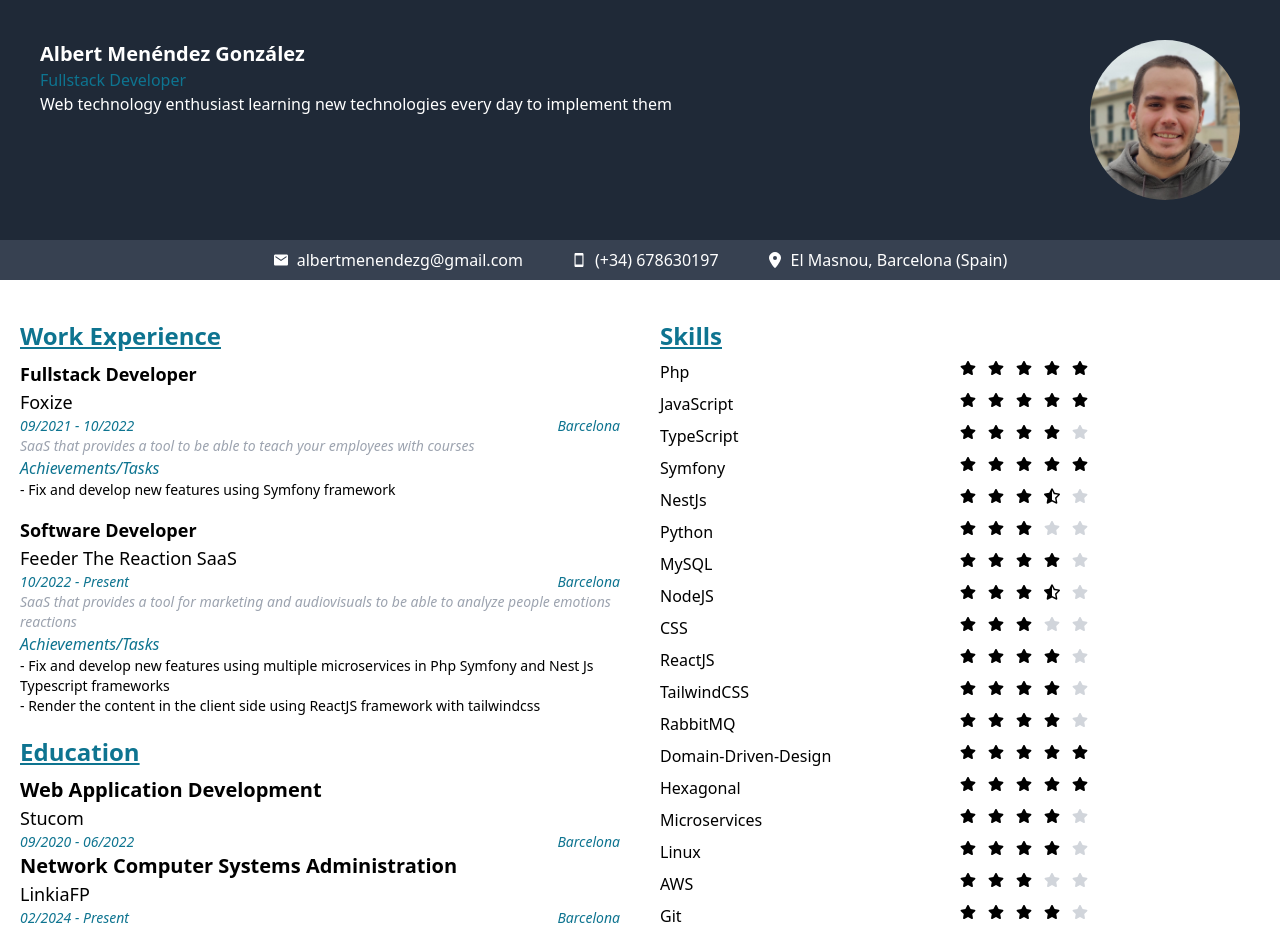
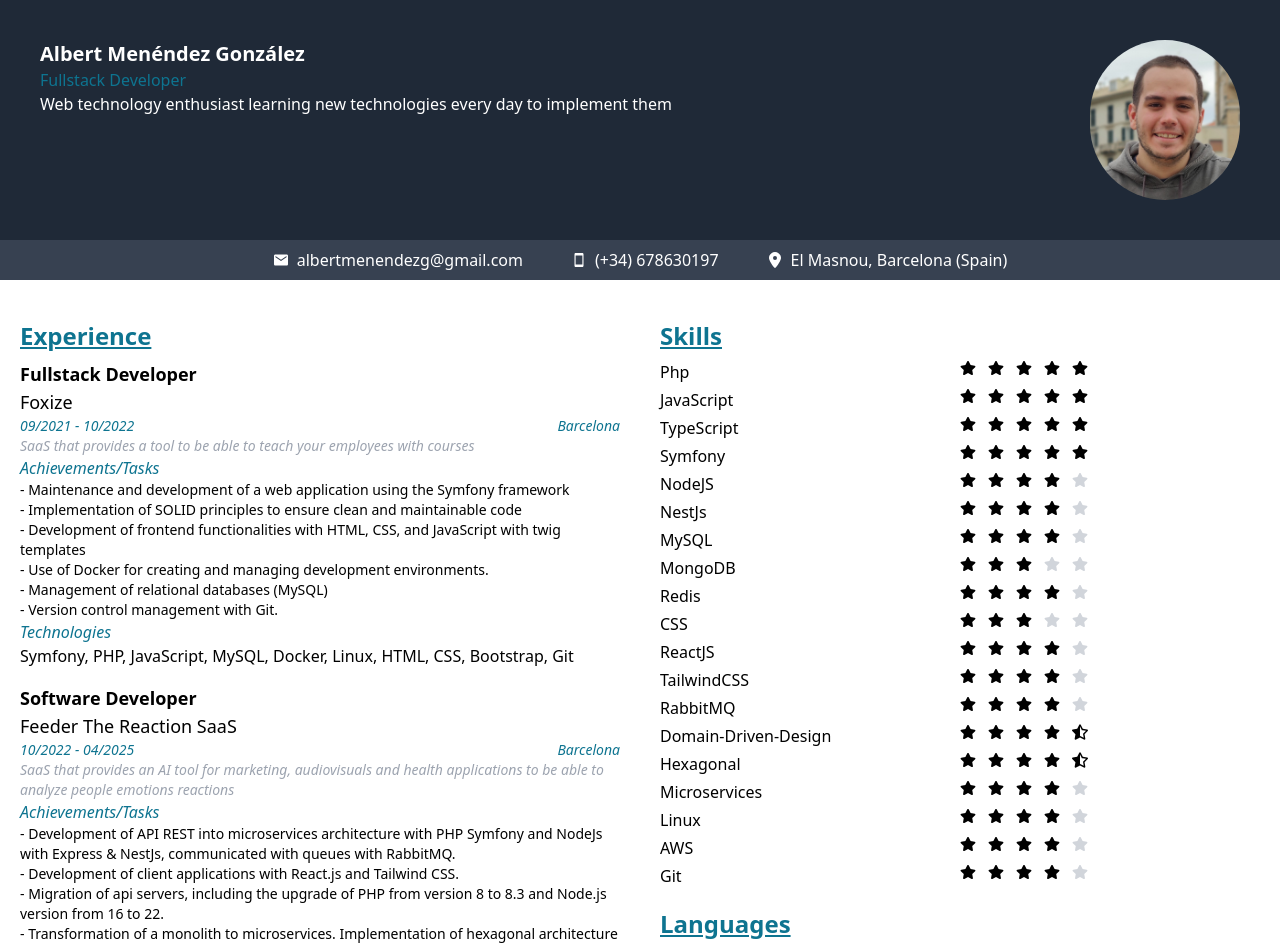
Before and after one commit to albertmenendezg/CV, a React (Create React App) app: page / in a window 1280 px wide. Shown: the top 946 px of the page. Built offline with nearby package versions, Linux system fonts and the light colour scheme.

Commit message:
Added some extra description to Experience

```diff
--- a/public/index.html
+++ b/public/index.html
@@ -2,42 +2,9 @@
 <html lang="en">
   <head>
     <meta charset="utf-8" />
-    <link rel="icon" href="%PUBLIC_URL%/favicon.ico" />
-    <meta name="viewport" content="width=device-width, initial-scale=1" />
-    <meta name="theme-color" content="#000000" />
-    <meta
-      name="description"
-      content="Web site created using create-react-app"
-    />
-    <link rel="apple-touch-icon" href="%PUBLIC_URL%/logo192.png" />
-    <!--
-      manifest.json provides metadata used when your web app is installed on a
-      user's mobile device or desktop. See https://developers.google.com/web/fundamentals/web-app-manifest/
-    -->
-    <link rel="manifest" href="%PUBLIC_URL%/manifest.json" />
-    <!--
-      Notice the use of %PUBLIC_URL% in the tags above.
-      It will be replaced with the URL of the `public` folder during the build.
-      Only files inside the `public` folder can be referenced from the HTML.
-
-      Unlike "/favicon.ico" or "favicon.ico", "%PUBLIC_URL%/favicon.ico" will
-      work correctly both with client-side routing and a non-root public URL.
-      Learn how to configure a non-root public URL by running `npm run build`.
-    -->
-    <title>React App</title>
+    <title>Albert Menéndez CV</title>
   </head>
   <body>
-    <noscript>You need to enable JavaScript to run this app.</noscript>
     <div id="root"></div>
-    <!--
-      This HTML file is a template.
-      If you open it directly in the browser, you will see an empty page.
-
-      You can add webfonts, meta tags, or analytics to this file.
-      The build step will place the bundled scripts into the <body> tag.
-
-      To begin the development, run `npm start` or `yarn start`.
-      To create a production bundle, use `npm run build` or `yarn build`.
-    -->
   </body>
 </html>
--- a/src/App.tsx
+++ b/src/App.tsx
@@ -7,7 +7,7 @@ import Languages from "./components/Languages";
 
 const App = () => {
     return (
-        <main className="h-screen flex flex-col w-full h-full">
+        <main className="h-screen flex flex-col w-full">
             <Header />
             <div className="flex flex-row flex-wrap">
                 <div className="w-1/2">
--- a/src/components/Education.tsx
+++ b/src/components/Education.tsx
@@ -34,10 +34,10 @@ const Education = () => {
                     endDate="06/2022"
                 />
                 <EducationItem
-                    title="Network Computer Systems Administration"
-                    institution="LinkiaFP"
-                    city="Barcelona"
-                    startDate="02/2024"
+                    title="Devops & Cloud Program"
+                    institution="UNIR"
+                    city="Remote"
+                    startDate="04/2025"
                     endDate="Present"
                 />
             </div>
--- a/src/components/Experience.tsx
+++ b/src/components/Experience.tsx
@@ -7,10 +7,11 @@ interface IExperienceItem {
     endDate: string,
     city: string,
     description: string,
-    tasks: string[]
+    tasks: string[],
+    technologies: string[],
 }
 const ExperienceItem = (props: IExperienceItem) => {
-    const { role, company, startDate, endDate, city, description, tasks } = props;
+    const { role, company, startDate, endDate, city, description, tasks, technologies } = props;
     return (
         <div className="">
             <h2 className="font-bold text-lg">{role}</h2>
@@ -26,6 +27,15 @@ const ExperienceItem = (props: IExperienceItem) => {
                     <li key={task} className="flex flex-row justify-between text-sm">- {task}</li>
                 ))}
             </ul>
+            <h3 className="text-cyan-700 italic">Technologies</h3>
+            <p>
+                {
+                    technologies.map((t, index) => (
+                    <span key={t}>
+                        {t}{index < technologies.length - 1 ? ', ' : ''}
+                    </span>
+                ))}
+            </p>
         </div>
     );
 }
@@ -33,7 +43,7 @@ const ExperienceItem = (props: IExperienceItem) => {
 const Experience = () => {
     return (
         <div className="pt-10 px-5">
-            <h2 className="text-cyan-700 text-2xl font-bold underline">Work Experience</h2>
+            <h2 className="text-cyan-700 text-2xl font-bold underline">Experience</h2>
             <div className="flex flex-col space-y-4 mt-2">
                 <ExperienceItem
                     role="Fullstack Developer"
@@ -42,16 +52,36 @@ const Experience = () => {
                     endDate="10/2022"
                     city="Barcelona"
                     description="SaaS that provides a tool to be able to teach your employees with courses"
-                    tasks={["Fix and develop new features using Symfony framework"]}
+                    tasks={[
+                        "Maintenance and development of a web application using the Symfony framework",
+                        "Implementation of SOLID principles to ensure clean and maintainable code",
+                        "Development of frontend functionalities with HTML, CSS, and JavaScript with twig templates",
+                        "Use of Docker for creating and managing development environments.",
+                        "Management of relational databases (MySQL)",
+                        "Version control management with Git."
+                    ]}
+                    technologies={["Symfony", "PHP", "JavaScript", "MySQL", "Docker", "Linux", "HTML", "CSS", "Bootstrap", "Git"]}
                 />
                 <ExperienceItem
                     role="Software Developer"
                     company="Feeder The Reaction SaaS"
                     startDate="10/2022"
-                    endDate="Present"
+                    endDate="04/2025"
                     city="Barcelona"
-                    description="SaaS that provides a tool for marketing and audiovisuals to be able to analyze people emotions reactions"
-                    tasks={["Fix and develop new features using multiple microservices in Php Symfony and Nest Js Typescript frameworks", "Render the content in the client side using ReactJS framework with tailwindcss"]}
+                    description="SaaS that provides an AI tool for marketing, audiovisuals and health applications to be able to analyze people emotions reactions"
+                    tasks={[
+                        "Development of API REST into microservices architecture with PHP Symfony and NodeJs with Express & NestJs, communicated with queues with RabbitMQ.",
+                        "Development of client applications with React.js and Tailwind CSS.",
+                        "Migration of api servers, including the upgrade of PHP from version 8 to 8.3 and Node.js version from 16 to 22.",
+                        "Transformation of a monolith to microservices. Implementation of hexagonal architecture and DDD.",
+                        "Configuration and management of relational databases (MySQL) and non-relational databases (MongoDB, Redis).",
+                        "Implementation of unit tests and integration with PHP Unit and Jest.",
+                        "Use of Docker for creating and managing development environments.",
+                        "Version control management with Git.",
+                        "CI/CD with bitbucket pipelines to deploy into AWS services",
+                        "Manage AWS services including its configuration and observability",
+                    ]}
+                    technologies={["Symfony", "PHP", "TypeScript", "JavaScript", "Node.js", "NestJs", "React.js", "Tailwind CSS", "RabbitMQ", "MySQL", "MongoDB", "Redis", "Docker", "Linux", "AWS", "HTML", "CSS", "Git"]}
                 />
             </div>
         </div>
--- a/src/components/Skills.tsx
+++ b/src/components/Skills.tsx
@@ -39,24 +39,25 @@ const Skills = () => {
     return (
         <div className="pt-10 px-5">
             <h2 className="text-cyan-700 text-2xl font-bold underline">Skills</h2>
-            <div className="flex flex-col mt-2 space-y-2">
+            <div className="flex flex-col mt-2 space-y-1">
                 <SkillItem name="Php" score={5}/>
                 <SkillItem name="JavaScript" score={5}/>
-                <SkillItem name="TypeScript" score={4}/>
+                <SkillItem name="TypeScript" score={5}/>
                 <SkillItem name="Symfony" score={5}/>
-                <SkillItem name="NestJs" score={3.5}/>
-                <SkillItem name="Python" score={3}/>
+                <SkillItem name="NodeJS" score={4}/>
+                <SkillItem name="NestJs" score={4}/>
                 <SkillItem name="MySQL" score={4}/>
-                <SkillItem name="NodeJS" score={3.5}/>
+                <SkillItem name="MongoDB" score={3}/>
+                <SkillItem name="Redis" score={4}/>
                 <SkillItem name="CSS" score={3}/>
                 <SkillItem name="ReactJS" score={4}/>
                 <SkillItem name="TailwindCSS" score={4}/>
                 <SkillItem name="RabbitMQ" score={4}/>
-                <SkillItem name="Domain-Driven-Design" score={5}/>
-                <SkillItem name="Hexagonal" score={5}/>
+                <SkillItem name="Domain-Driven-Design" score={4.5}/>
+                <SkillItem name="Hexagonal" score={4.5}/>
                 <SkillItem name="Microservices" score={4}/>
                 <SkillItem name="Linux" score={4}/>
-                <SkillItem name="AWS" score={3}/>
+                <SkillItem name="AWS" score={4}/>
                 <SkillItem name="Git" score={4}/>
             </div>
         </div>
```
